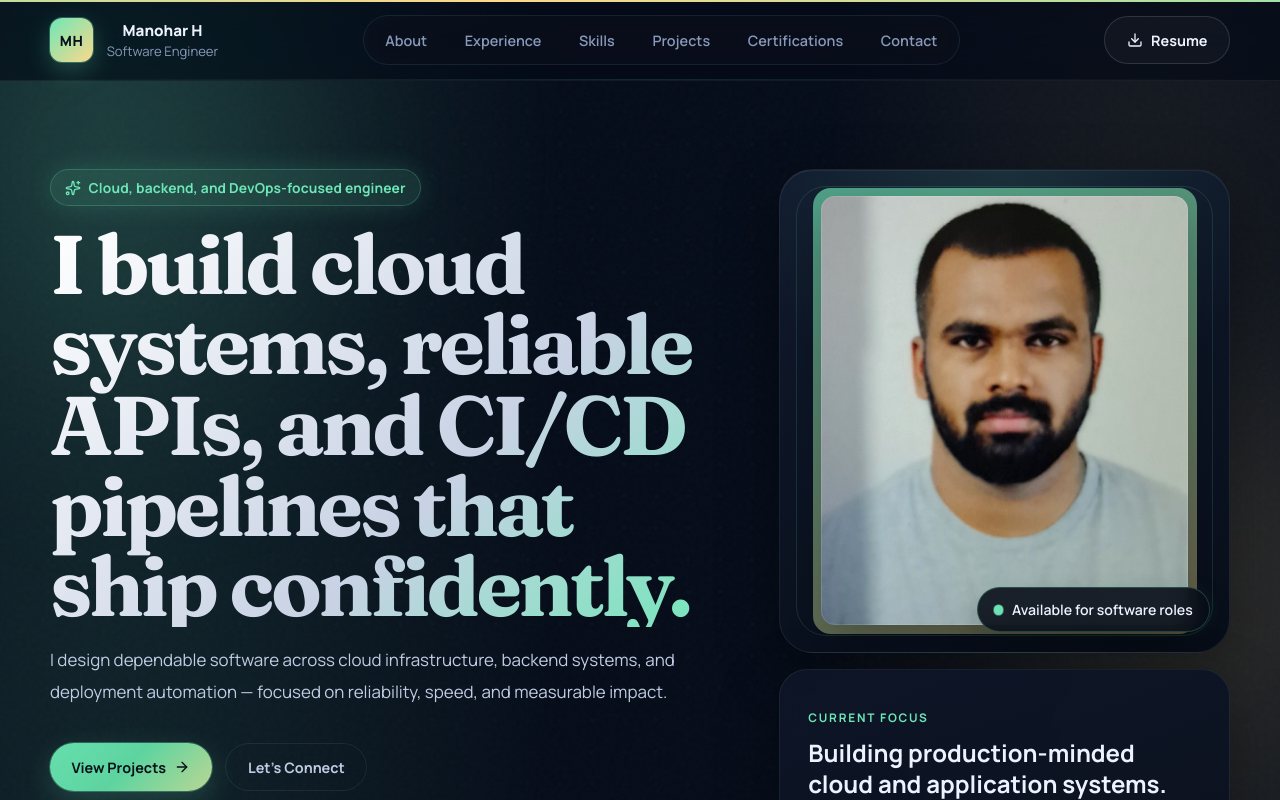
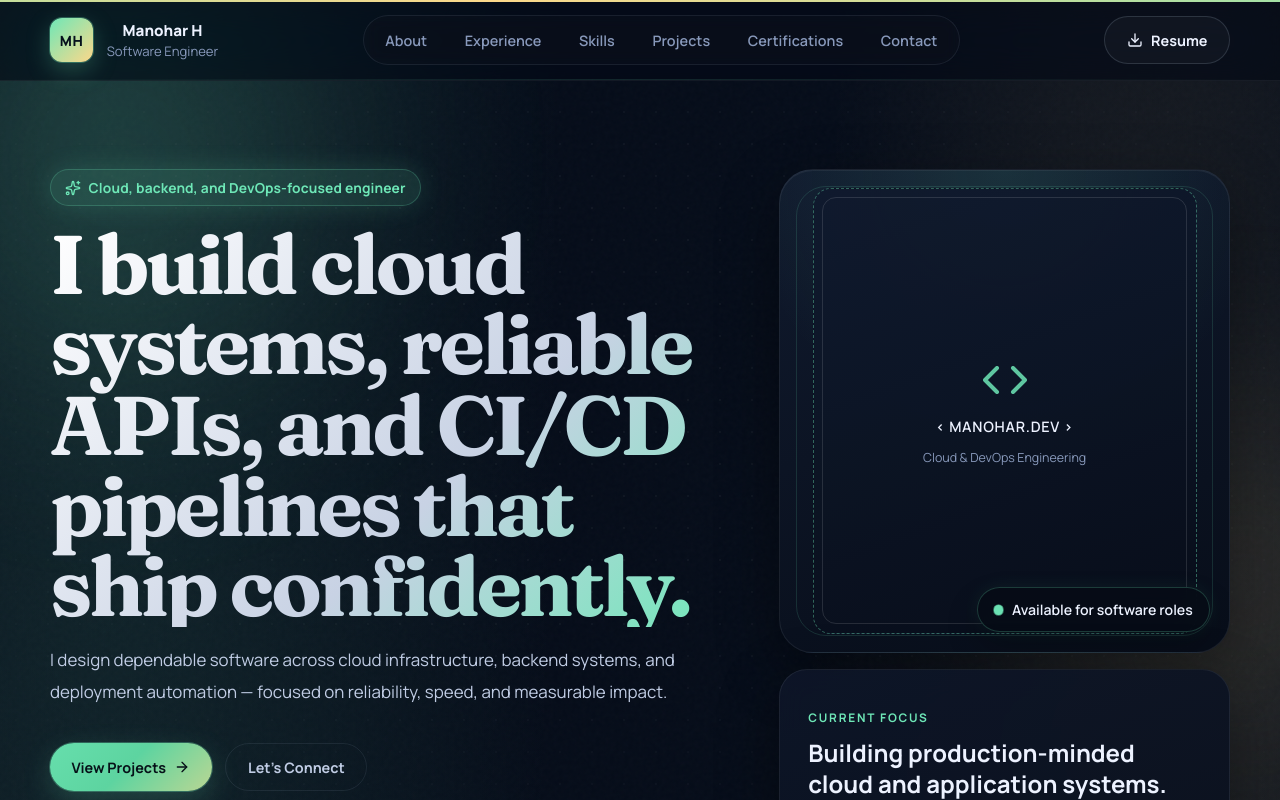
Before and after one commit to m-manu619/manohar-portfolio, a React (Vite) app: page / in a window 1280 px wide. Shown: the top 800 px of the page. Built offline with nearby package versions, Linux system fonts and the light colour scheme.

Commit message:
style: replace profile photo with high-tech code placeholder

```diff
--- a/src/App.jsx
+++ b/src/App.jsx
@@ -605,8 +605,12 @@ function App() {
             <motion.aside className="hero-panel" variants={heroRight} initial="hidden" animate="visible">
               <div className="profile-showcase">
                 <div className="profile-ring" />
-                <div className="profile-frame">
-                  <img src={profilePhoto} alt="Portrait of Manohar H" className="profile-photo" fetchpriority="high" decoding="async" />
+                <div className="profile-frame" style={{ background: 'linear-gradient(160deg, rgba(16, 26, 46, 0.95), rgba(8, 14, 26, 0.95))', border: '1px dashed rgba(110, 231, 183, 0.4)', display: 'flex', alignItems: 'center', justifyContent: 'center' }}>
+                  <div style={{ display: 'flex', flexDirection: 'column', alignItems: 'center', gap: '0.8rem', color: 'var(--accent)', textAlign: 'center', padding: '1rem' }}>
+                    <Code size={48} style={{ opacity: 0.85 }} />
+                    <span style={{ fontSize: '0.9rem', fontWeight: 600, letterSpacing: '0.05em', color: 'var(--text)' }}>&lt; MANOHAR.DEV &gt;</span>
+                    <span style={{ fontSize: '0.78rem', color: 'var(--muted)' }}>Cloud & DevOps Engineering</span>
+                  </div>
                 </div>
                 <div className="profile-badge">
                   <span>Available for software roles</span>
```
